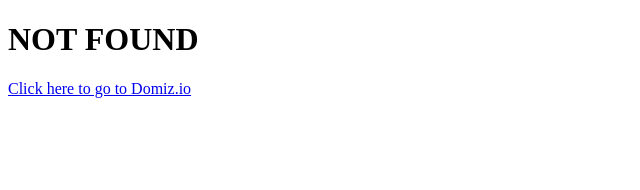
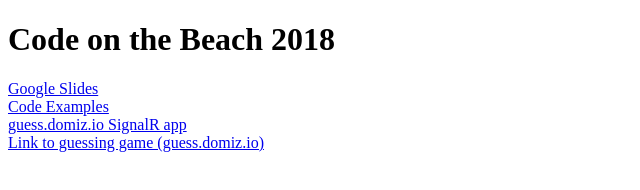
Before and after one commit to jdomizio/domiz.io, a Gatsby site: page /cotb2018 in a window 1280 px wide. Before the commit this address had no page. Shown: the whole page, without its empty margins (0-640 px from the left). Built offline with nearby package versions, Linux system fonts and the light colour scheme; Gatsby itself is replaced by a stand-in of ours.

Commit message:
Add some resources :)

```diff
--- /dev/null
+++ b/src/pages/cotb2018.js
@@ -0,0 +1,15 @@
+import React from 'react'
+
+const Cotb2018 = () => (
+  <div>
+    <h1>Code on the Beach 2018</h1>
+    <div>
+        <div><a href="https://docs.google.com/presentation/d/1dhbL29CHw__viP52UnmMXvMFWqZNpxa_FYyrmWmecWg/edit?usp=sharing">Google Slides</a></div>
+        <div><a href="https://github.com/jdomizio/cotb2018">Code Examples</a></div>
+        <div><a href="https://github.com/jdomizio/guess.domiz.io">guess.domiz.io SignalR app</a></div>
+        <div><a href="http://guess.domiz.io">Link to guessing game (guess.domiz.io)</a></div>
+    </div>
+  </div>
+)
+
+export default Cotb2018
--- a/src/pages/index.js
+++ b/src/pages/index.js
@@ -1,9 +1,15 @@
 import React from 'react'
+import Link from 'gatsby-link';
 
 const IndexPage = () => (
   <div>
-    <h1>Welcome</h1>
-    <p>I think you probably took a wrong turn.</p>
+    <header>
+      <h1>Hi, I'm Jason</h1>
+      <p>I am a developer, and I didn't give my self enough time to make this page pretty ;)</p>
+    </header>
+    <div>
+      <Link to="/cotb2018">Code on the Beach 2018</Link>
+    </div>
   </div>
 )
 
```
